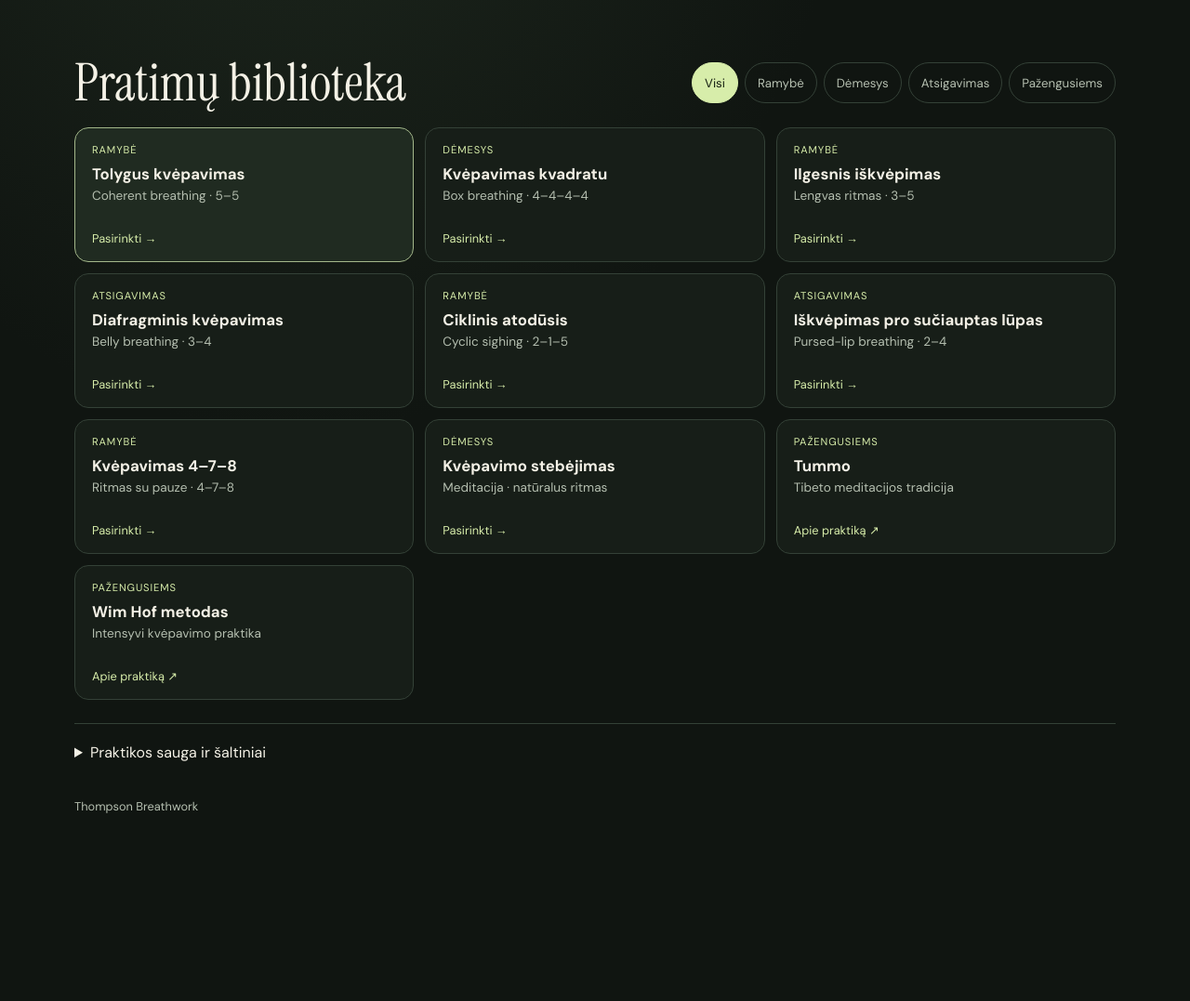
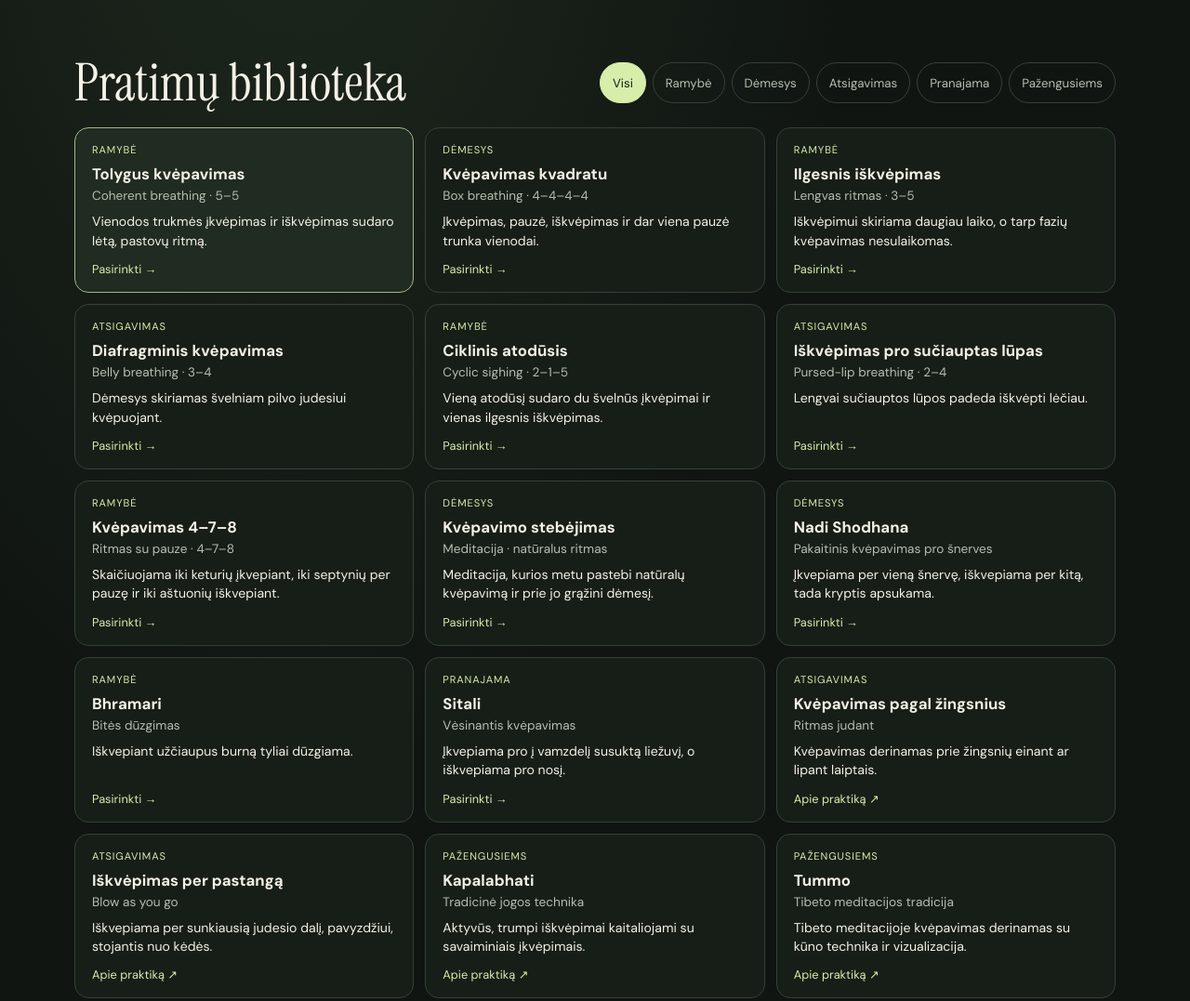
Before and after one commit to tomlebedev-cloud/thompson-breathwork, a plain HTML site: page index.html in a window 1280 px wide. Shown: the part 580-1657 px from the top of the page at 93% size. Before the commit the page ends 1488 px from the top, so only its background shows below. Drawn offline with Linux system fonts and the light colour scheme.

Commit message:
Expand practice library with short technique descriptions

```diff
--- a/app.js
+++ b/app.js
@@ -1,35 +1,75 @@
 const inhale = 'Įkvėpk';
 const exhale = 'Iškvėpk';
 const hold = 'Sulaikyk';
+const yogaSource = 'https://yoga.ayush.gov.in/YAP/PDF/Common%20Yoga%20Protocol%20Book-English.pdf';
+const movementSource = 'https://www.asthmaandlung.org.uk/living-with/keeping-active/keep-active-programme/managing-breathlessness';
 const practices = [
   { name: 'Tolygus kvėpavimas', label: 'Coherent breathing · 5–5', category: 'Ramybė',
+    description: 'Vienodos trukmės įkvėpimas ir iškvėpimas sudaro lėtą, pastovų ritmą.',
     phases: [[inhale, 5, 1.14], [exhale, 5, .87]],
     instruction: 'Kvėpuok ramiai ir skirk tiek pat laiko įkvėpimui ir iškvėpimui.' },
   { name: 'Kvėpavimas kvadratu', label: 'Box breathing · 4–4–4–4', category: 'Dėmesys',
+    description: 'Įkvėpimas, pauzė, iškvėpimas ir dar viena pauzė trunka vienodai.',
     phases: [[inhale, 4, 1.14], [hold, 4, 1.14], [exhale, 4, .87], [hold, 4, .87]],
     instruction: 'Laikyk pauzes tik tiek, kiek patogu. Jei jos kelia įtampą, rinkis tolygų kvėpavimą.' },
   { name: 'Ilgesnis iškvėpimas', label: 'Lengvas ritmas · 3–5', category: 'Ramybė',
+    description: 'Iškvėpimui skiriama daugiau laiko, o tarp fazių kvėpavimas nesulaikomas.',
     phases: [[inhale, 3, 1.14], [exhale, 5, .87]],
     instruction: 'Įkvėpk švelniai ir leisk iškvėpimui užtrukti truputį ilgiau.' },
   { name: 'Diafragminis kvėpavimas', label: 'Belly breathing · 3–4', category: 'Atsigavimas',
+    description: 'Dėmesys skiriamas švelniam pilvo judesiui kvėpuojant.',
     phases: [[inhale, 3, 1.14], [exhale, 4, .87]],
     instruction: 'Atpalaiduok pečius. Įkvepiant leisk pilvui švelniai pakilti, o iškvepiant – nusileisti.' },
   { name: 'Ciklinis atodūsis', label: 'Cyclic sighing · 2–1–5', category: 'Ramybė',
+    description: 'Vieną atodūsį sudaro du švelnūs įkvėpimai ir vienas ilgesnis iškvėpimas.',
     phases: [[inhale, 2, 1.06], ['Trumpai įkvėpk', 1, 1.14], [exhale, 5, .87]],
     instruction: 'Po pirmo įkvėpimo švelniai įkvėpk dar truputį, tada lėtai iškvėpk.' },
   { name: 'Iškvėpimas pro sučiauptas lūpas', label: 'Pursed-lip breathing · 2–4', category: 'Atsigavimas',
+    description: 'Lengvai sučiauptos lūpos padeda iškvėpti lėčiau.',
     phases: [[inhale, 2, 1.14], [exhale, 4, .87]],
     instruction: 'Įkvėpk pro nosį. Lėtai iškvėpk pro lengvai sučiauptas lūpas.' },
   { name: 'Kvėpavimas 4–7–8', label: 'Ritmas su pauze · 4–7–8', category: 'Ramybė', minutes: 1,
+    description: 'Skaičiuojama iki keturių įkvepiant, iki septynių per pauzę ir iki aštuonių iškvepiant.',
     phases: [[inhale, 4, 1.14], [hold, 7, 1.14], [exhale, 8, .87]],
     instruction: 'Švelniai įkvėpk, patogiai išlaikyk pauzę ir lėtai iškvėpk. Jei pauzė per ilga, sustok.' },
   { name: 'Kvėpavimo stebėjimas', label: 'Meditacija · natūralus ritmas', category: 'Dėmesys',
+    description: 'Meditacija, kurios metu pastebi natūralų kvėpavimą ir prie jo grąžini dėmesį.',
     phases: [['Stebėk kvėpavimą', 60, 1]],
     instruction: 'Pastebėk, kaip oras įteka ir išteka. Kai mintys nuklysta, švelniai grįžk prie kvėpavimo.' },
+  { name: 'Nadi Shodhana', label: 'Pakaitinis kvėpavimas pro šnerves', category: 'Dėmesys', tradition: 'Pranajama',
+    description: 'Įkvepiama per vieną šnervę, iškvepiama per kitą, tada kryptis apsukama.',
+    phases: [['Įkvėpk kaire', 4, 1.14], ['Iškvėpk dešine', 4, .87],
+      ['Įkvėpk dešine', 4, 1.14], ['Iškvėpk kaire', 4, .87]],
+    instruction: 'Švelniai pridengk kitą šnervę. Keisk pusę pagal užrašą ir kvėpuok be pauzių.',
+    source: 'https://health.clevelandclinic.org/alternate-nostril-breathing' },
+  { name: 'Bhramari', label: 'Bitės dūzgimas', category: 'Ramybė', tradition: 'Pranajama',
+    description: 'Iškvepiant užčiaupus burną tyliai dūzgiama.',
+    phases: [[inhale, 3, 1.14], ['Iškvėpk dūgzdamas', 5, .87]],
+    instruction: 'Įkvėpk pro nosį. Iškvėpdamas tyliai tęsk garsą „mmm“, kol patogu.',
+    source: yogaSource },
+  { name: 'Sitali', label: 'Vėsinantis kvėpavimas', category: 'Pranajama',
+    description: 'Įkvepiama pro į vamzdelį susuktą liežuvį, o iškvepiama pro nosį.',
+    phases: [['Įkvėpk pro burną', 3, 1.14], ['Iškvėpk pro nosį', 4, .87]],
+    instruction: 'Jei gali patogiai susukti liežuvį, įkvėpk pro jį. Iškvėpdamas atpalaiduok liežuvį.',
+    source: yogaSource },
+  { name: 'Kvėpavimas pagal žingsnius', label: 'Ritmas judant', category: 'Atsigavimas',
+    description: 'Kvėpavimas derinamas prie žingsnių einant ar lipant laiptais.',
+    instruction: 'Derink kvėpavimą su patogiu ėjimo tempu. Pavyzdžiui, įkvėpk per vieną žingsnį ir iškvėpk per du, jei taip kvėpuoti patogu.',
+    source: movementSource },
+  { name: 'Iškvėpimas per pastangą', label: 'Blow as you go', category: 'Atsigavimas',
+    description: 'Iškvepiama per sunkiausią judesio dalį, pavyzdžiui, stojantis nuo kėdės.',
+    instruction: 'Įkvėpk prieš pradėdamas judesį. Atlikdamas sunkiausią jo dalį švelniai iškvėpk.',
+    source: movementSource },
+  { name: 'Kapalabhati', label: 'Tradicinė jogos technika', category: 'Pažengusiems', tradition: 'Pranajama',
+    description: 'Aktyvūs, trumpi iškvėpimai kaitaliojami su savaiminiais įkvėpimais.',
+    instruction: 'Technika dažnai mokoma kaip jogos valomoji praktika. Dėl staigių iškvėpimų ir intensyvumo ją mokykis su patyrusiu jogos instruktoriumi.',
+    source: yogaSource },
   { name: 'Tummo', label: 'Tibeto meditacijos tradicija', category: 'Pažengusiems',
+    description: 'Tibeto meditacijoje kvėpavimas derinamas su kūno technika ir vizualizacija.',
     instruction: 'Tibeto meditacijos praktika, jungianti kvėpavimą, kūno techniką ir vizualizaciją. Intensyvią techniką mokykis su patyrusiu mokytoju.',
     source: 'https://doi.org/10.1371/journal.pone.0058244' },
   { name: 'Wim Hof metodas', label: 'Intensyvi kvėpavimo praktika', category: 'Pažengusiems',
+    description: 'Intensyvi praktika, kurioje greitesnis kvėpavimas kaitaliojamas su sulaikymu.',
     instruction: 'Metodo kvėpavimo dalis apima greitesnį kvėpavimą ir sulaikymą. Galimas galvos svaigimas ar sąmonės netekimas. Praktikos nedaryk vandenyje, šalia vandens ar vairuodamas.',
     source: 'https://www.wimhofmethod.com/faq' },
 ];
@@ -173,7 +213,7 @@ duration.addEventListener('change', reset);
 byId('reset').addEventListener('click', reset);
 
 function showPractice(practice) {
-  if (practice.source) {
+  if (!practice.phases) {
     pause();
     byId('detail-title').textContent = practice.name;
     byId('detail-text').textContent = practice.instruction;
@@ -185,6 +225,9 @@ function showPractice(practice) {
   duration.value = practice.minutes ?? 3;
   byId('selection').textContent = practice.name;
   byId('instruction').textContent = practice.instruction;
+  const source = byId('practice-source');
+  source.hidden = !practice.source;
+  if (practice.source) source.href = practice.source;
   reset();
   for (const card of cards.children) {
     card.dataset.active = card.querySelector('strong').textContent === current.name;
@@ -194,7 +237,8 @@ function showPractice(practice) {
 }
 
 function renderCards() {
-  const visible = practices.filter(practice => category === 'Visi' || practice.category === category);
+  const visible = practices.filter(practice => category === 'Visi' || practice.category === category ||
+    practice.tradition === category);
   cards.replaceChildren(...visible.map(practice => {
     const card = document.createElement('button');
     card.type = 'button';
@@ -203,19 +247,22 @@ function renderCards() {
     const tag = document.createElement('small');
     const name = document.createElement('strong');
     const label = document.createElement('span');
+    const description = document.createElement('span');
     const action = document.createElement('span');
     tag.textContent = practice.category;
     name.textContent = practice.name;
     label.textContent = practice.label;
-    action.textContent = practice.source ? 'Apie praktiką ↗' : 'Pasirinkti →';
+    description.textContent = practice.description;
+    description.className = 'description';
+    action.textContent = practice.phases ? 'Pasirinkti →' : 'Apie praktiką ↗';
     action.className = 'action';
-    card.append(tag, name, label, action);
+    card.append(tag, name, label, description, action);
     card.addEventListener('click', () => showPractice(practice));
     return card;
   }));
 }
 
-for (const label of ['Visi', 'Ramybė', 'Dėmesys', 'Atsigavimas', 'Pažengusiems']) {
+for (const label of ['Visi', 'Ramybė', 'Dėmesys', 'Atsigavimas', 'Pranajama', 'Pažengusiems']) {
   const button = document.createElement('button');
   button.type = 'button';
   button.textContent = label;
--- a/index.html
+++ b/index.html
@@ -19,6 +19,7 @@
     <div class="stage"><div class="ring"></div><div class="ring"></div><div class="ring"></div><div id="orb"><span id="phase" aria-live="polite">Pasiruošk</span><strong id="clock">03:00</strong></div></div>
     <h2 id="selection">Tolygus kvėpavimas</h2>
     <p id="instruction"></p>
+    <a id="practice-source" target="_blank" rel="noopener" hidden>Praktikos šaltinis ↗</a>
     <div class="controls"><label><span class="sr-only">Apytikslė seanso trukmė</span><select id="duration"><option value="1">1 min.</option><option value="3" selected>3 min.</option><option value="5">5 min.</option><option value="10">10 min.</option></select></label><button id="toggle" type="button">Pradėti seansą</button><button id="reset" class="quiet" type="button" aria-label="Atkurti seansą" title="Atkurti seansą">↺</button></div>
   </div>
 </section>
--- a/style.css
+++ b/style.css
@@ -61,3 +61,5 @@ dialog p{line-height:1.65;color:var(--muted)}
 @media(max-width:640px){.wrap{width:calc(100% - 32px)}.hero{grid-template-columns:1fr;padding:32px 0 44px}.hero h1 br{display:none}.intro p{margin-top:15px;max-width:36ch}.top{min-height:62px}.stage{height:205px}.ring{width:196px}.player{padding-inline:12px}.card{padding:14px}.section-head{gap:16px}}
 @media(max-width:360px){.brand{font-size:.65rem}.controls{gap:5px}.cards{grid-template-columns:1fr}}
 @media(prefers-reduced-motion:reduce){#orb{transform:none}}
+.card .description{color:var(--ink);font-size:.88rem;line-height:1.45;margin-top:9px}
+#practice-source:not([hidden]){display:inline-block;margin:0 0 12px;font-size:.8rem}
```
